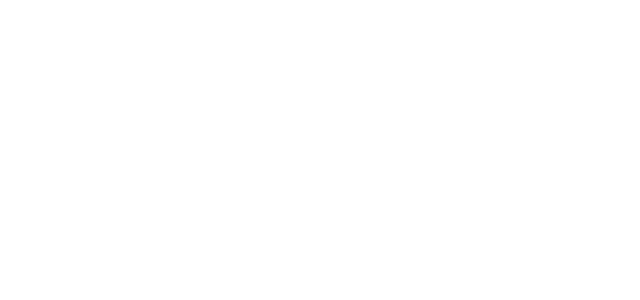
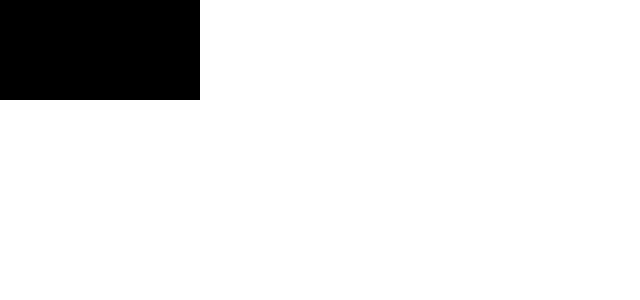
Before and after one commit to Helenessli/KingdomPlantae, a React (Create React App) app: page / in a window 1280 px wide. Shown: the top 300 px of the page, without its empty margins (0-640 px from the left). Built offline with nearby package versions, Linux system fonts and the light colour scheme.

Commit message:
added tailwind

```diff
--- a/package.json
+++ b/package.json
@@ -40,5 +40,8 @@
       "last 1 firefox version",
       "last 1 safari version"
     ]
+  },
+  "devDependencies": {
+    "tailwindcss": "^3.3.5"
   }
 }
--- a/src/components/visual/plantStates/empty.tsx
+++ b/src/components/visual/plantStates/empty.tsx
@@ -0,0 +1,6 @@
+export default function EmptyTile()
+{
+    return(
+        <div ></div>
+    )
+}
--- /dev/null
+++ b/src/index.css
@@ -0,0 +1,3 @@
+@tailwind base;
+@tailwind components;
+@tailwind utilities;
--- a/src/index.tsx
+++ b/src/index.tsx
@@ -1,11 +1,12 @@
 import React from 'react';
 import ReactDOM from 'react-dom/client';
+import './index.css';
 
 const root = ReactDOM.createRoot(
   document.getElementById('root') as HTMLElement
 );
 root.render(
   <React.StrictMode>
-
+    <div className='bg-black w-[200px] h-[100px]'>a</div>
   </React.StrictMode>
 );
--- /dev/null
+++ b/tailwind.config.js
@@ -0,0 +1,10 @@
+/** @type {import('tailwindcss').Config} */
+module.exports = {
+  content: [
+    "./src/**/*.{js,jsx,ts,tsx}",
+  ],
+  theme: {
+    extend: {},
+  },
+  plugins: [],
+}
```
Also changed, not shown: 1 other file (tests, documents, lock files or other folders).
